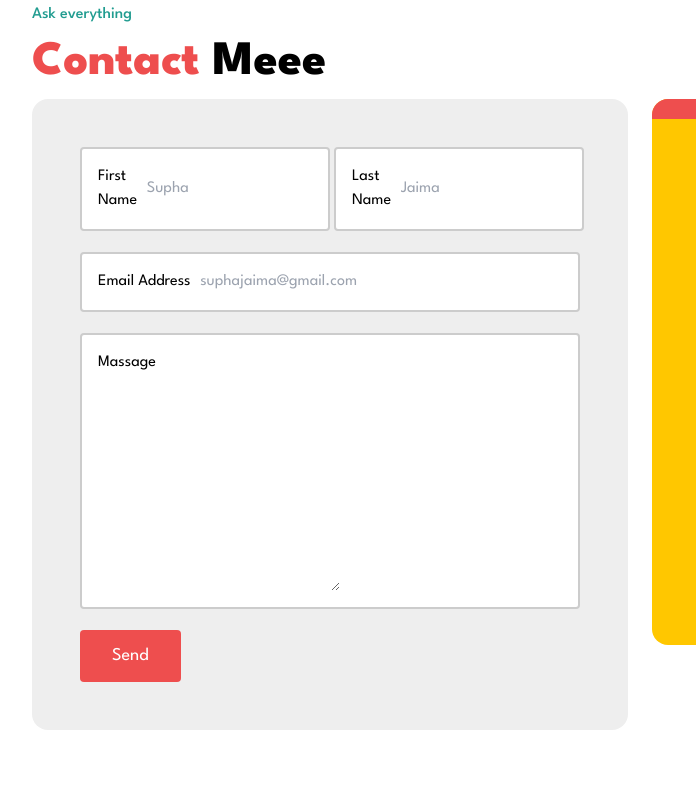
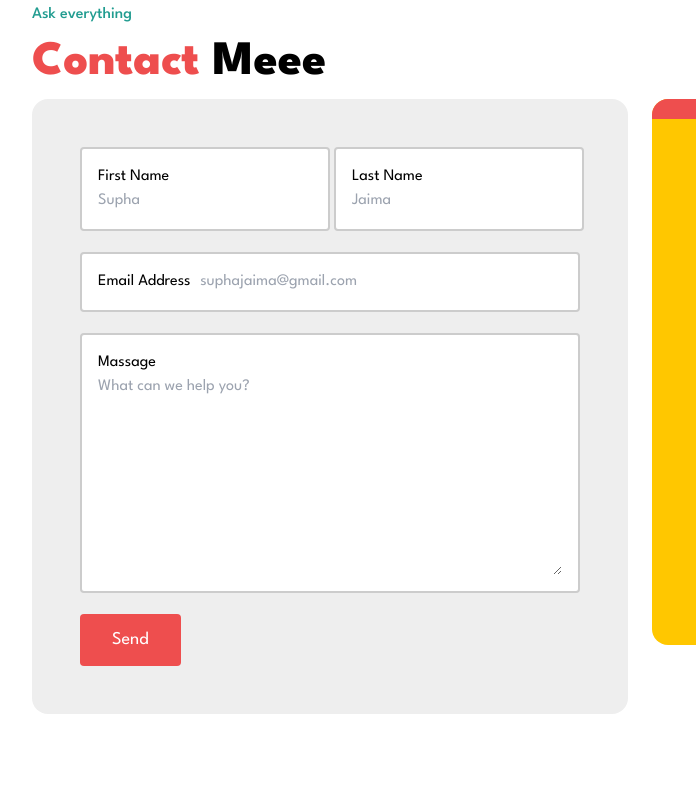
Before and after one commit to suphawitz/Lofino-decoration, a plain HTML site: page index.html in a window 1280 px wide. Shown: the part 4164-4961 px from the top of the page, 0-696 px from the left. Drawn offline with nearby package versions, Linux system fonts and the light colour scheme; grey boxes are pictures that could not be loaded; a web font is replaced by a local one.

Commit message:
update contact, footer

```diff
--- a/assets/css/style.css
+++ b/assets/css/style.css
@@ -443,6 +443,7 @@ img { width: 100%; vertical-align: middle; }
 
 .lf-sec04-box {
     display: flex;
+    flex-wrap: wrap;
     width: 100%;
     padding: 1rem;
     margin-bottom: 1.3rem;
@@ -468,6 +469,19 @@ img { width: 100%; vertical-align: middle; }
     color: var(--color-theme-04);
 }
 
+.lf-sec04-textarea {
+    width: 100%;
+    height: 200px;
+    outline: none;
+    /* resize: none; */
+}
+
+
+
+
+/*---------------------------------------
+    FOOTER
+-----------------------------------------*/
 .lf-footer {
     width: 100%;
     padding-bottom: 4rem;
@@ -481,6 +495,7 @@ img { width: 100%; vertical-align: middle; }
     display: flex;
     align-items: center;
     justify-content: end;
+    margin-top: 3rem;
     padding: 2rem 0;
     gap: 2rem;
 
--- a/index.html
+++ b/index.html
@@ -384,7 +384,7 @@
                                 </div>
                                 <div class="lf-sec04-box">
                                     <label for="">Massage</label>
-                                    <textarea name="massage" id="" cols="" rows="10"></textarea>
+                                    <textarea name="massage" class="lf-sec04-textarea" id="" cols="" rows="" placeholder="What can we help you?"></textarea>
                                 </div>
 
                                 <input class="lf-btn-theme01 text-lg py-3 px-8 rounded" type="submit" value="Send">
```
